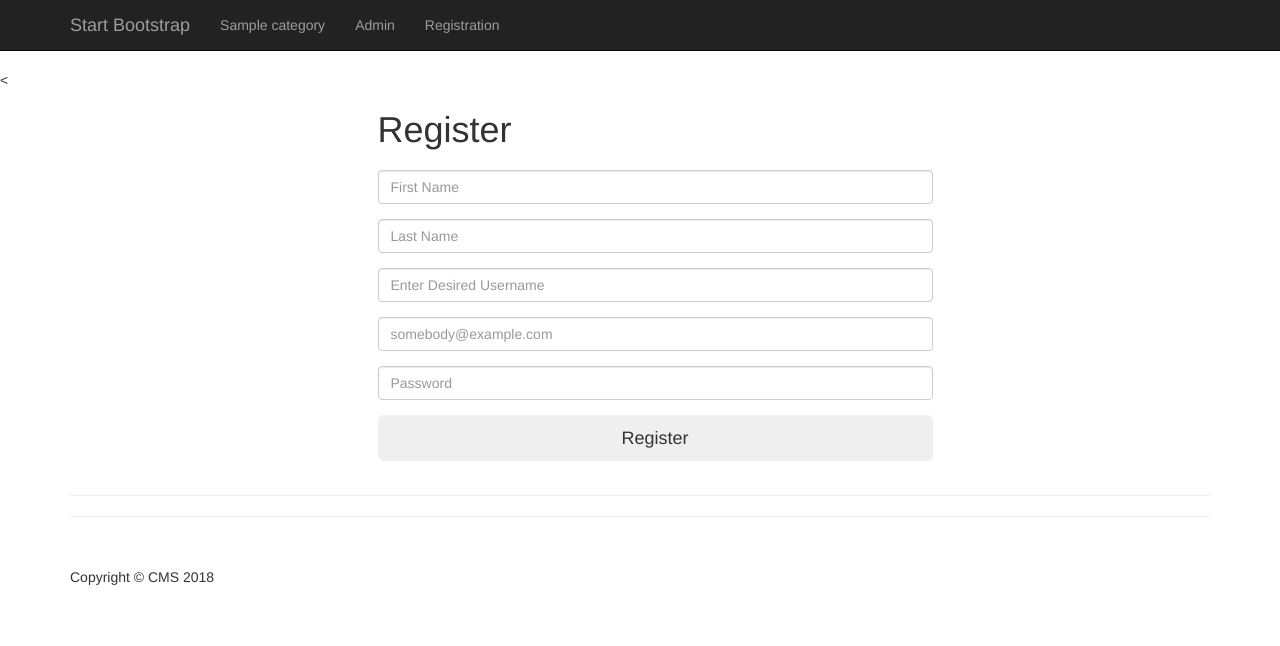
After one commit to kratos619/PHP-Blog_cms, a PHP site: page /registration.php in a window 1280 px wide. The commit adds this page. Shown: the top 646 px of the page. Run offline with PHP 8.4, Linux system fonts and the light colour scheme; tables that the repository leaves empty or names only in its code hold one stand-in row (values such as "Sample post").

Commit message:
add registration page add password crypt function

```diff
--- a/admin/includes/view_all_users.php
+++ b/admin/includes/view_all_users.php
@@ -41,7 +41,7 @@
             <td><?php echo $user_role; ?></td>
             <td><a href="users.php?source=edit_users&user_id=<?php echo $user_id; ?>">Edit User</a>
                 |
-                <a href="users.php?delete_user=<?php echo $user_id; ?>">Delete User</a>
+                <a onclick="javascript: return confirm('Are You Sure');" href="users.php?delete_user=<?php echo $user_id; ?>">Delete User</a>
             </td>
         </tr>
         <?php
--- a/includes/footer.php
+++ b/includes/footer.php
@@ -13,7 +13,7 @@
 <footer>
     <div class="row">
         <div class="col-lg-12">
-            <p>Copyright &copy; Your Website 2014</p>
+            <p>Copyright &copy; CMS <?php echo date('Y'); ?></p>
         </div>
         <!-- /.col-lg-12 -->
     </div>
--- a/includes/login.php
+++ b/includes/login.php
@@ -9,10 +9,6 @@ session_start();
 require_once "db.php";
 require_once "public_functions.php";
 
-function mY_prep($string){
-    global $connection;
-    return mysqli_real_escape_string($connection, $string);
-}
 
 if(isset($_POST['sign_up'])){
     $username = mY_prep($_POST['user_name']);
@@ -32,6 +28,8 @@ if(isset($_POST['sign_up'])){
 
     }
 
+    $password = crypt($password,$user_password);
+
     if($username !== $user_name or $username !== $user_email and $password !== $user_password){
         redirec_to("index.php");
     }elseif($username === $user_email and $password === $user_password){
--- a/includes/navigation.php
+++ b/includes/navigation.php
@@ -52,7 +52,7 @@
                 }
 
                 ?>
-
+<li><a href="registration.php">Registration</a></li>
             </ul>
         </div>
         <!-- /.navbar-collapse -->
--- a/includes/public_functions.php
+++ b/includes/public_functions.php
@@ -5,6 +5,11 @@
  * Date: 27-12-2017
  * Time: 23:30
  */
+
+function mY_prep($string){
+    global $connection;
+    return mysqli_real_escape_string($connection, $string);
+}
 
 function confirm_connection($result){
     global $connection;
--- a/includes/sidebar.php
+++ b/includes/sidebar.php
@@ -30,7 +30,7 @@ require_once "db.php";
     </div>
     <!-- Blog Search Well -->
     <div class="well">
-        <h4>Blog Search</h4>
+        <h4>Log IN</h4>
         <form action="includes/login.php" method="post">
             <div class="form-group">
                 <input name="user_name" type="text" class="form-control" placeholder="Username or email" />
--- /dev/null
+++ b/registration.php
@@ -0,0 +1,88 @@
+ <?php  include "includes/header.php"; ?>
+
+
+    <!-- Navigation -->
+
+    <?php  include "includes/navigation.php"; ?>
+
+
+    <!-- Page Content -->
+    <div class="container">
+
+<section id="login">
+    <div class="container">
+        <div class="row">
+            <div class="col-xs-6 col-xs-offset-3">
+                <div class="form-wrap">
+                <h1>Register</h1>
+                <?php
+                if(isset($_POST['submit'])){
+                    $username = mY_prep($_POST['username']);
+                    $email = mY_prep($_POST['email']);
+                    $password = mY_prep($_POST['password']);
+                  $firstname = mY_prep($_POST['firstname']);
+                    $lastname = mY_prep($_POST['lastname']);
+                    $userrole = "subscriber";
+
+                    $query = "select user_salt from users";
+                    $select_rand_salt = mysqli_query($connection, $query);
+                    confirm_connection($select_rand_salt);
+                    $row = mysqli_fetch_array($select_rand_salt);
+                    $salt = $row['user_salt'];
+
+                    //encrypt password
+                    $password = crypt($password,$salt);
+
+
+                   if(empty($email) and empty($username) and empty($password)){
+                       echo "Fields cannot be empty";
+                   }else{
+                      $query  = "insert into users (user_name,user_password,user_first_name,user_last_name,user_email,user_role) values";
+                      $query .= "('{$username}','{$password}','{$firstname}','{$lastname}','{$email}','{$userrole}')";
+                    $registerUser = mysqli_query($connection, $query);
+                    confirm_connection($registerUser);
+
+                     $message = "user Successfully created";
+                   }
+
+                }
+                $message = "";
+                ?>
+                    <form role="form" action="registration.php" method="post" id="login-form" autocomplete="off">
+                        <h1><?php echo $message ; ?></h1>
+                        <div class="form-group">
+                            <label for="username" class="sr-only">First Name</label>
+                            <input type="text" name="firstname" id="" class="form-control" placeholder="First Name">
+                        </div>
+                        <div class="form-group">
+                            <label for="username" class="sr-only">Last Name</label>
+                            <input type="text" name="lastname" id="username" class="form-control" placeholder="Last Name">
+                        </div>
+                        <div class="form-group">
+                            <label for="username" class="sr-only">username</label>
+                            <input type="text" name="username" id="username" class="form-control" placeholder="Enter Desired Username">
+                        </div>
+                         <div class="form-group">
+                            <label for="email" class="sr-only">Email</label>
+                            <input type="email" name="email" id="email" class="form-control" placeholder="somebody@example.com">
+                        </div>
+                         <div class="form-group">
+                            <label for="password" class="sr-only">Password</label>
+                            <input type="password" name="password" id="key" class="form-control" placeholder="Password">
+                        </div>
+
+                        <input type="submit" name="submit" id="btn-login" class="btn btn-custom btn-lg btn-block" value="Register">
+                    </form>
+
+                </div>
+            </div> <!-- /.col-xs-12 -->
+        </div> <!-- /.row -->
+    </div> <!-- /.container -->
+</section>
+
+
+        <hr>
+
+
+
+<?php include "includes/footer.php";?>
```
Also changed, not shown: admin/includes/add_users.php (+11 -1 lines), admin/includes/admin_functions.php (+7 -0 lines), admin/includes/edit_users.php (+10 -1 lines), admin/posts.php (+4 -4 lines).
